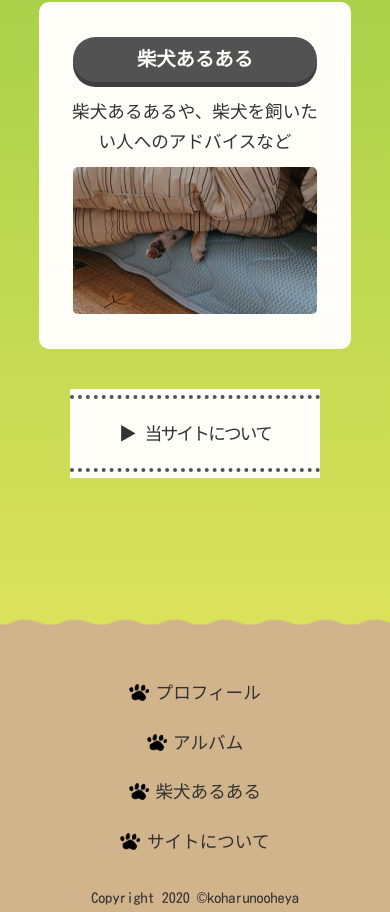
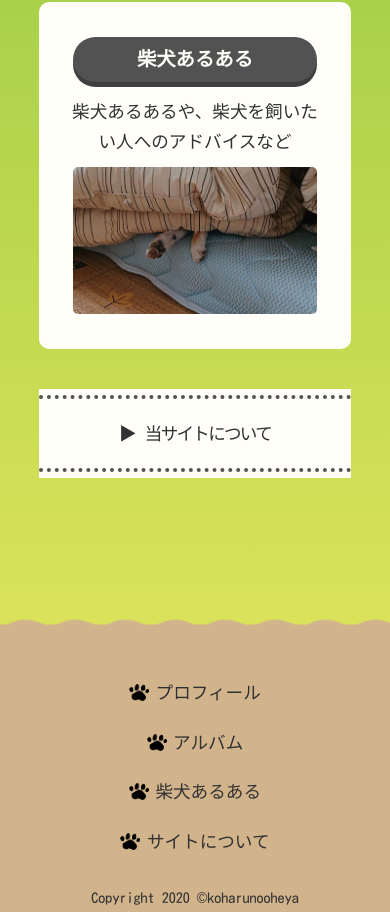
Before and after one commit to harukakii/harukakii.github.io, a plain HTML site: page index.html in a window 390 px wide. Shown: the part 1983-2895 px from the top of the page. Drawn offline with nearby package versions, Linux system fonts and the light colour scheme; some packages are replaced by stand-ins of ours.

Commit message:
Update style.css

```diff
--- a/style.css
+++ b/style.css
@@ -1311,10 +1311,6 @@ font-weight: normal;
   width: 25%;
 }
 
-.to__about__container{
-  width: 80%;
-}
-
 }
 
 @media screen and (max-width: 480px){
```
